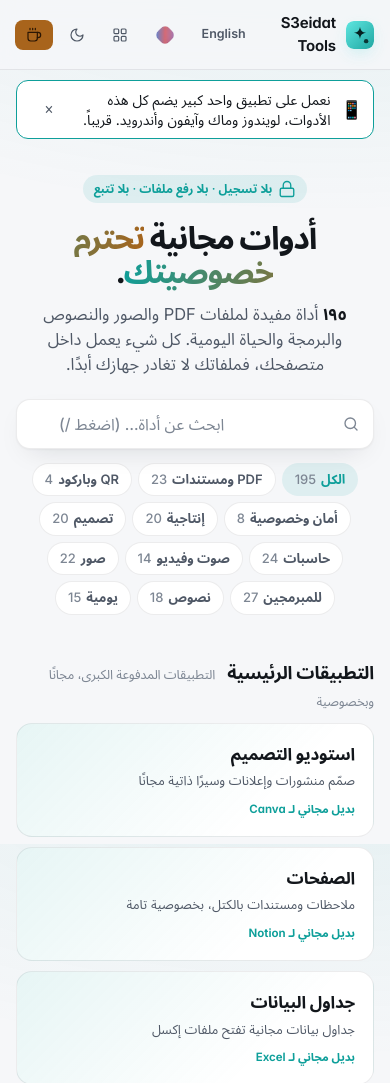
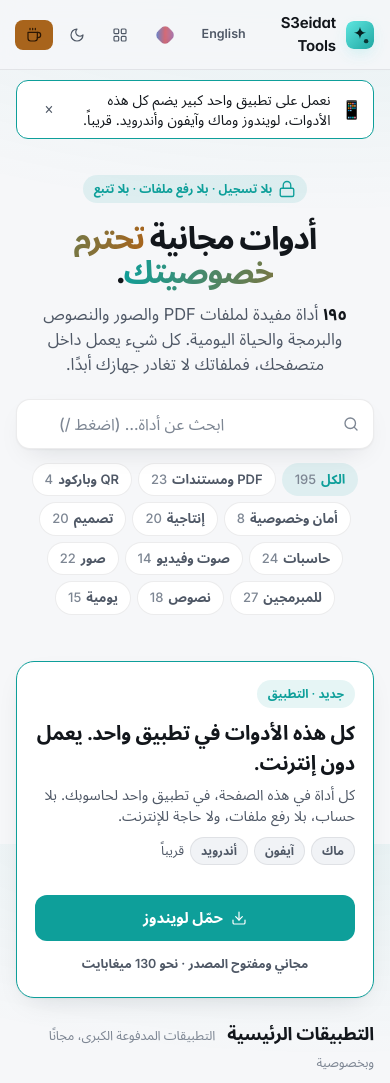
Before and after one commit to s3eidat/s3eidat.github.io, a plain HTML site: page ar/index.html in a window 390 px wide. Shown: the top 1083 px of the page. Drawn offline with Linux system fonts and the light colour scheme.

Commit message:
Hub: 'Get the app' card with the Windows download; Mac, iPhone, Android coming soon (EN + AR)
Co-Authored-By: Claude Opus 5.5 <noreply@anthropic.com>

```diff
--- a/ar/index.html
+++ b/ar/index.html
@@ -27,6 +27,19 @@
       <input id="q" class="input" type="search" placeholder="ابحث عن أداة… (اضغط /)" autocomplete="off" aria-label="ابحث عن أداة" dir="auto">
     </label>
     <div class="hub-cats" id="cats" role="group" aria-label="التصنيفات"></div>
+  </section>
+
+  <section class="hub-app card" aria-labelledby="app-h">
+    <div class="hub-app-copy">
+      <span class="chip accent">جديد · التطبيق</span>
+      <h2 id="app-h">كل هذه الأدوات في تطبيق واحد. يعمل دون إنترنت.</h2>
+      <p class="muted">كل أداة في هذه الصفحة، في تطبيق واحد لحاسوبك. بلا حساب، بلا رفع ملفات، ولا حاجة للإنترنت.</p>
+      <p class="hub-app-soon"><span class="chip">ماك</span><span class="chip">آيفون</span><span class="chip">أندرويد</span> <span class="muted">قريباً</span></p>
+    </div>
+    <div class="hub-app-links">
+      <a class="btn primary big" href="https://github.com/s3eidat/s3eidat-tools-app/releases/latest/download/S3eidat-Tools-Windows-Setup.exe"><svg class="i"><use href="#i-download"/></svg> حمّل لويندوز</a>
+      <a class="btn ghost small" href="https://github.com/s3eidat/s3eidat-tools-app" target="_blank" rel="noopener">مجاني ومفتوح المصدر · نحو 130 ميغابايت</a>
+    </div>
   </section>
 
   <section id="flagship" class="hub-flagship" hidden>
--- a/hub.css
+++ b/hub.css
@@ -85,3 +85,9 @@
 .hub-ai-cmd { display: inline-block; font: 14px/1.4 ui-monospace, SFMono-Regular, Consolas, monospace; padding: 8px 12px; border-radius: 10px; background: var(--surface-2, rgba(127,127,127,.12)); user-select: all; }
 .hub-ai-links { display: flex; flex-direction: column; gap: 8px; flex: none; }
 @media (max-width: 760px) { .hub-ai { flex-direction: column; align-items: stretch; } .hub-ai-links { flex-direction: row; flex-wrap: wrap; } }
+.hub-app { display: flex; gap: 20px; align-items: center; justify-content: space-between; margin-top: 24px; border-color: var(--accent); }
+.hub-app h2 { margin: 10px 0 6px; font-size: 20px; }
+.hub-app p { margin: 0 0 10px; }
+.hub-app-soon { display: flex; flex-wrap: wrap; align-items: center; gap: 6px; font-size: 13px; }
+.hub-app-links { display: flex; flex-direction: column; align-items: stretch; gap: 8px; flex: none; }
+@media (max-width: 760px) { .hub-app { flex-direction: column; align-items: stretch; } }
```
Also changed, not shown: index.html (+13 -0 lines).
